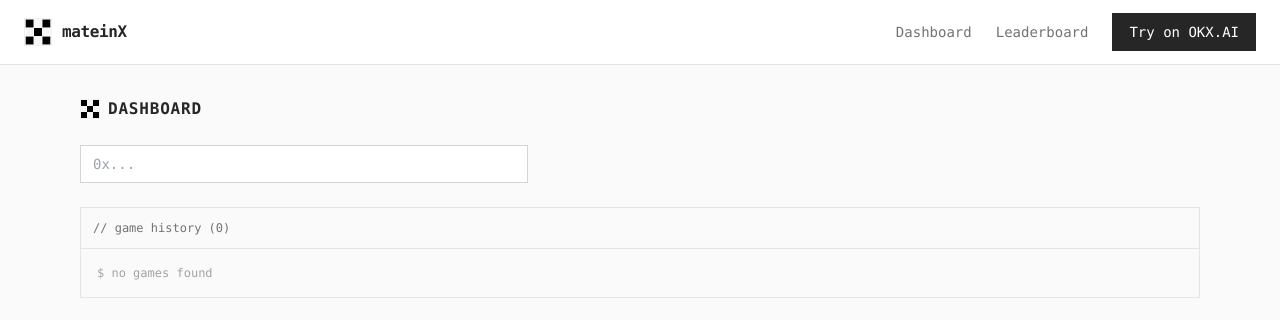
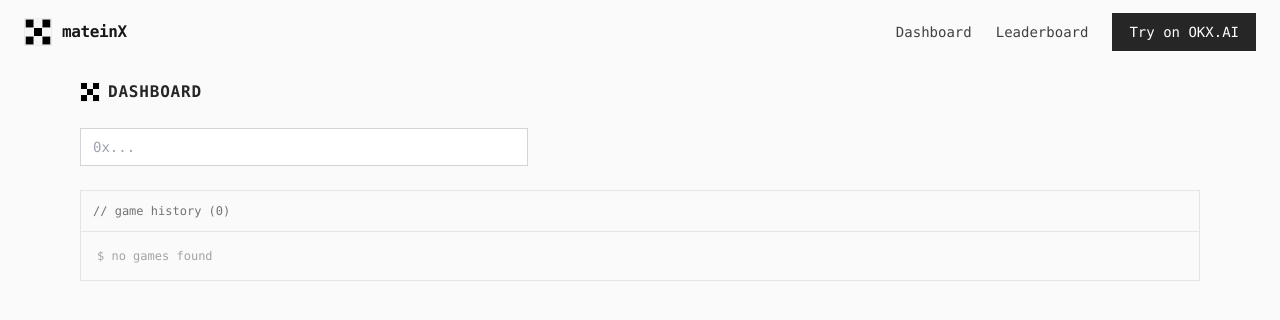
Before and after one commit to youvandra/mateinX, a Next.js app in the folder frontend/: page /dashboard in a window 1280 px wide. Shown: the top 320 px of the page. Built offline with nearby package versions, Linux system fonts and the light colour scheme.

Commit message:
Transparent nav blending with hero, fixed positioning, adjusted page spacings

```diff
--- a/frontend/src/app/dashboard/page.tsx
+++ b/frontend/src/app/dashboard/page.tsx
@@ -70,7 +70,7 @@ export default function Dashboard() {
   };
 
   return (
-    <div className="max-w-6xl mx-auto px-4 py-8 space-y-6">
+    <div className="max-w-6xl mx-auto px-4 py-8 space-y-6" style={{ paddingTop: '5rem' }}>
       <div className="flex items-center gap-2">
         <img src="/Logo.svg" alt="" className="h-5 w-5" />
         <h1 className="text-base font-bold text-terminal-800 uppercase tracking-wider">Dashboard</h1>
--- a/frontend/src/app/games/[id]/page.tsx
+++ b/frontend/src/app/games/[id]/page.tsx
@@ -99,7 +99,7 @@ export default function GameDetail() {
   };
 
   return (
-    <div className="max-w-6xl mx-auto px-4 py-8 space-y-4">
+    <div className="max-w-6xl mx-auto px-4 py-8 space-y-4" style={{ paddingTop: '5rem' }}>
       <div className="flex items-center gap-3 text-xs font-mono">
         <a href="/dashboard" className="text-terminal-500 hover:text-terminal-800 transition-colors">
           {'<- back'}
--- a/frontend/src/app/layout.tsx
+++ b/frontend/src/app/layout.tsx
@@ -11,17 +11,17 @@ export default function RootLayout({ children }: { children: React.ReactNode })
   return (
     <html lang="en">
       <body className="min-h-screen bg-terminal-50 text-terminal-800">
-        <nav className="border-b border-terminal-200 bg-white/90 backdrop-blur-md sticky top-0 z-50">
+        <nav className="fixed top-0 left-0 right-0 z-50 bg-transparent">
           <div className="w-full px-6 h-16 flex items-center justify-between">
             <a href="/" className="flex items-center gap-2.5">
               <img src="/Logo.svg" alt="mateinX" className="h-7 w-7" />
-              <span className="text-base font-bold text-terminal-800 tracking-tight">
+              <span className="text-base font-bold text-terminal-900 tracking-tight">
                 mateinX
               </span>
             </a>
-            <div className="flex items-center gap-6 text-sm font-medium text-terminal-500">
-              <a href="/dashboard" className="hover:text-terminal-800 transition-colors">Dashboard</a>
-              <a href="/leaderboard" className="hover:text-terminal-800 transition-colors">Leaderboard</a>
+            <div className="flex items-center gap-6 text-sm font-medium text-terminal-700">
+              <a href="/dashboard" className="hover:text-terminal-900 transition-colors">Dashboard</a>
+              <a href="/leaderboard" className="hover:text-terminal-900 transition-colors">Leaderboard</a>
               <a
                 href="https://okx.ai/agents"
                 target="_blank"
--- a/frontend/src/app/leaderboard/page.tsx
+++ b/frontend/src/app/leaderboard/page.tsx
@@ -33,7 +33,7 @@ export default function Leaderboard() {
   }, []);
 
   return (
-    <div className="max-w-6xl mx-auto px-4 py-8 space-y-6">
+    <div className="max-w-6xl mx-auto px-4 py-8 space-y-6" style={{ paddingTop: '5rem' }}>
       <div className="flex items-center gap-2">
         <img src="/Logo.svg" alt="" className="h-5 w-5" />
         <h1 className="text-base font-bold text-terminal-800 uppercase tracking-wider">Leaderboard</h1>
```
